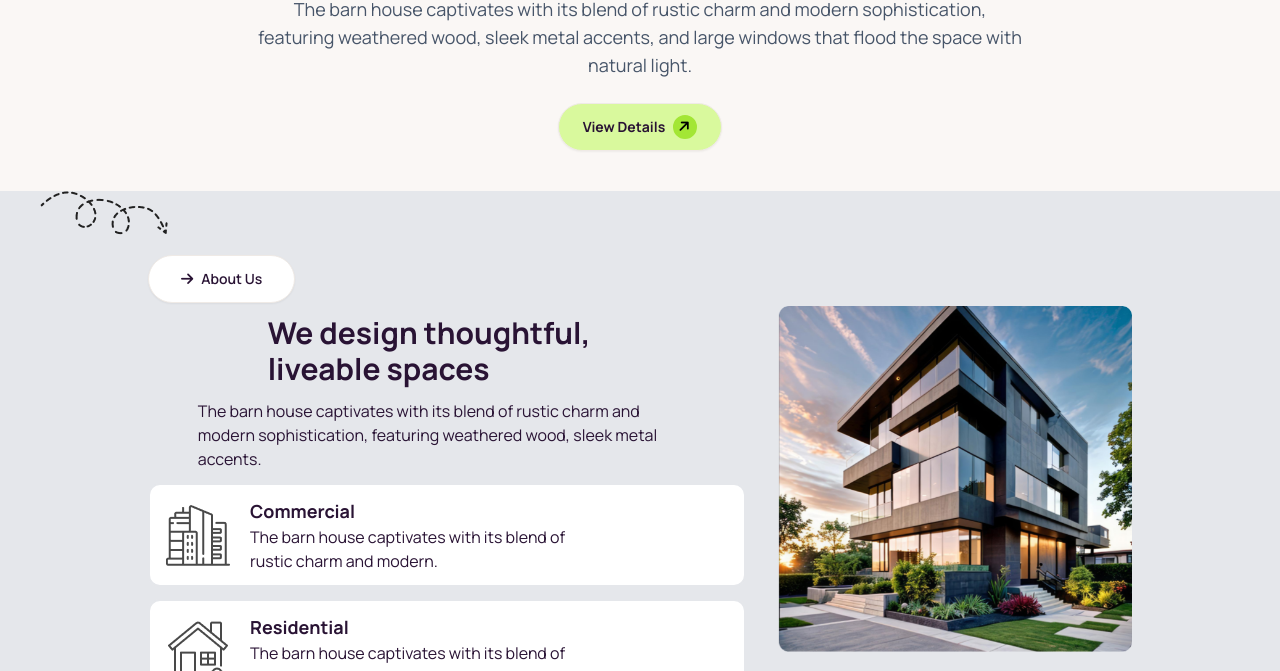
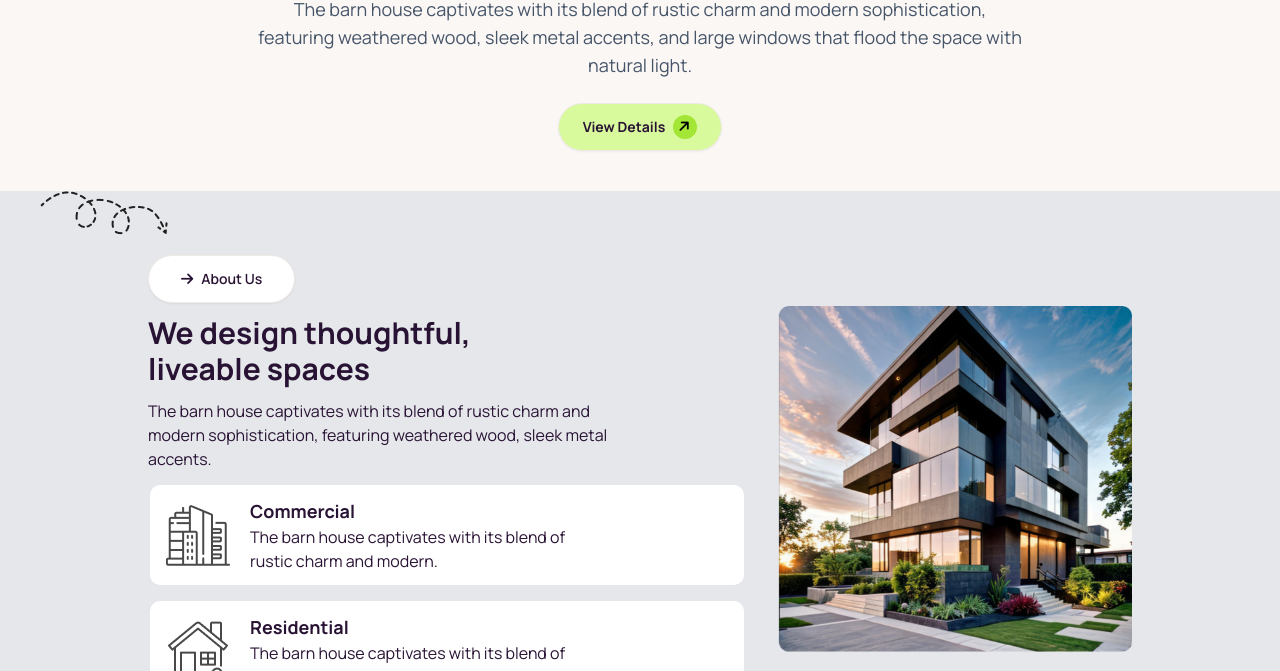
Before and after one commit to dilara369/Assignment-3, a plain HTML site: page index.html in a window 1280 px wide. Shown: the part 583-1254 px from the top of the page. Drawn offline with nearby package versions, Linux system fonts and the light colour scheme.

Commit message:
last commit

```diff
--- a/index.html
+++ b/index.html
@@ -132,11 +132,11 @@
               <i class="fa-solid fa-arrow-right"></i>About Us
             </button> </div>
             <h1
-              class="text-3xl max-sm:text-2xl font-bold w-3/5 mx-auto max-sm:w-4/5 max-sm:text-center "
+              class="text-3xl max-sm:text-2xl font-bold w-3/5 max-sm:mx-auto max-sm:w-4/5 max-sm:text-center "
             >
               We design thoughtful, liveable spaces
             </h1>
-            <p class="lg:w-5/6 max-sm:text-center w-11/12 mx-auto">
+            <p class="lg:w-5/6 max-sm:text-center w-11/12 max-sm:mx-auto">
               The barn house captivates with its blend of rustic charm and
               modern sophistication, featuring weathered wood, sleek metal
               accents.
```
